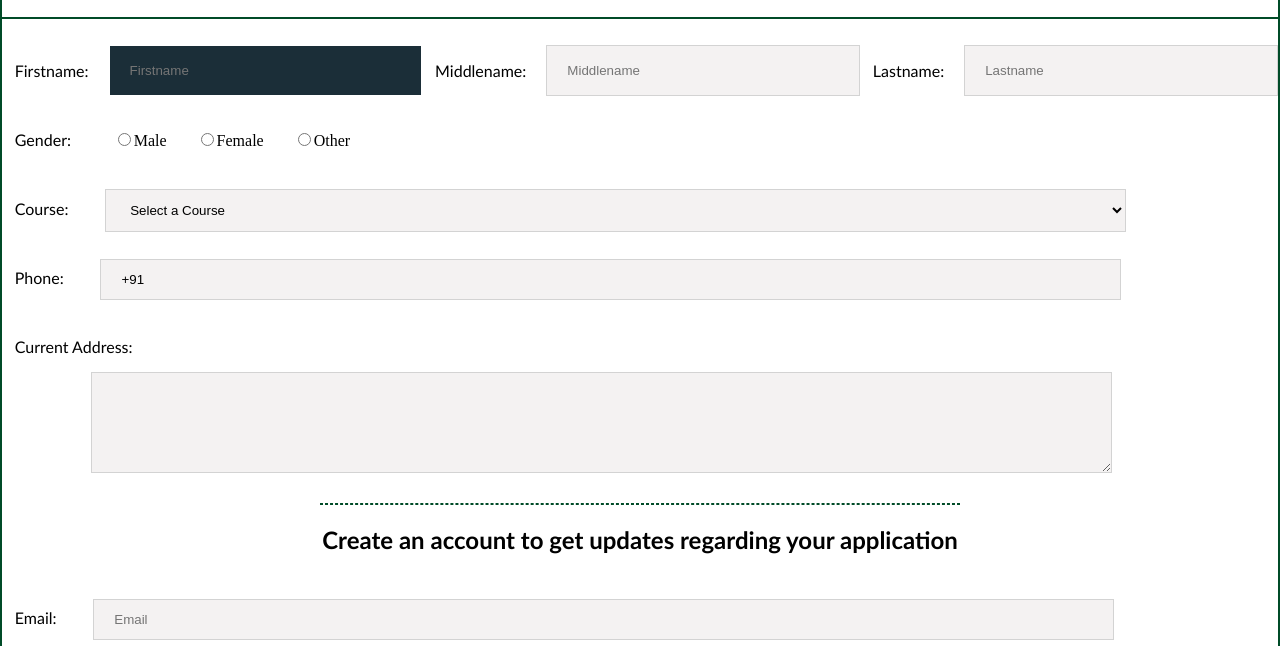
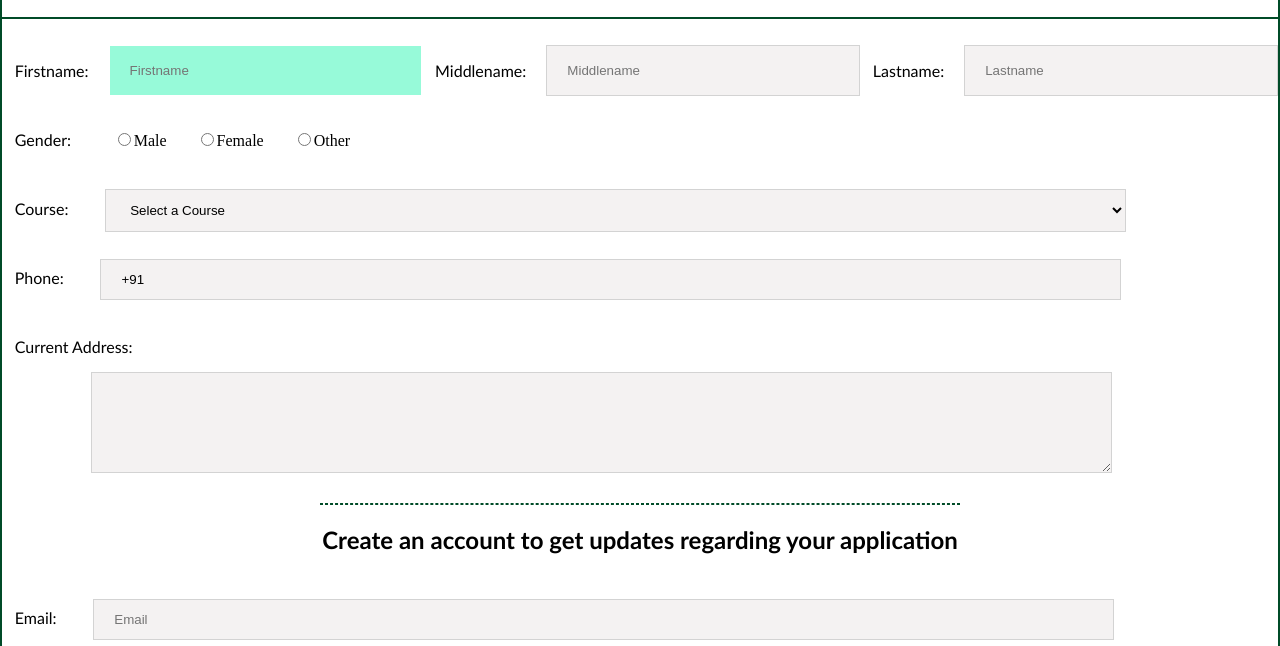
Before and after one commit to Adithi19/Activity-6, a plain HTML site: page index.html in a window 1280 px wide. In both pictures the pointer is over the input "Firstname". Shown: the part 154-800 px from the top of the page. Drawn offline with Linux system fonts and the light colour scheme.

Commit message:
Update style.css

```diff
--- a/css/style.css
+++ b/css/style.css
@@ -20,9 +20,8 @@ input[type=radio] {
 }
 
 input[type=text]:hover,input[type=password]:hover {
-    background-color: rgba(27,46,56,255);
+    background-color: rgb(151, 250, 217);
     border: 1px solid white;
-    color: white;
 }
 
 input[type=text],input[type=password],textarea {
```
